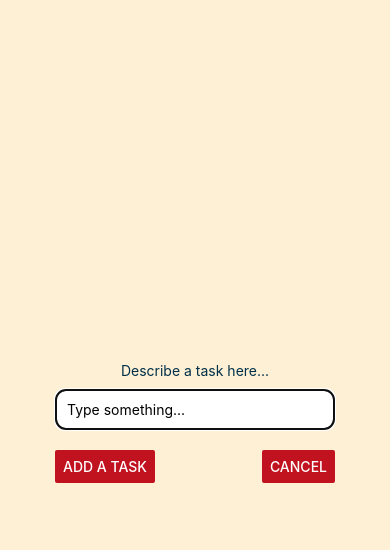
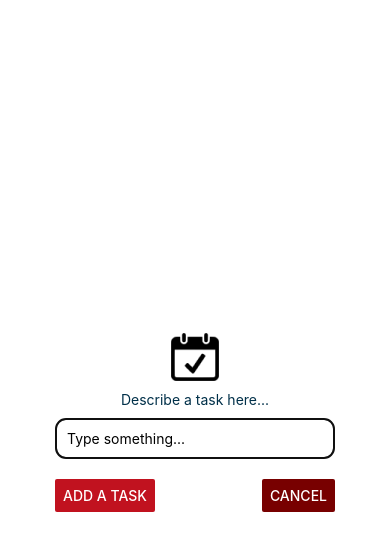
Before and after one commit to memphis35/react-native-to-do, a React Native app: screen / in a window 390 px wide. Both pictures are taken after a click on the button "ADD A NEW TASK". Shown: the top 550 px of the page. Built offline with nearby package versions, Linux system fonts and the light colour scheme.

Commit message:
Add final touches: change Cancel color, add StatusBar, add calendar icon to modal window

```diff
--- a/App.js
+++ b/App.js
@@ -1,5 +1,6 @@
 import { useState } from "react";
 import { View, Button } from "react-native";
+import { StatusBar } from "expo-status-bar";
 import AppHeader from "./components/AppHeader";
 import TaskInput from "./components/TaskInput";
 import TaskList from "./components/TaskList";
@@ -18,11 +19,14 @@ export default function App() {
   };
 
   return (
+    <>
+      <StatusBar style="dark" />
       <View style={{ flex: 1, backgroundColor: "#fdf0d5" }}>
         <AppHeader />
         <Button title="Add a new task" onPress={addNewTaskHandler} color={"#c1121f"} />
         <TaskInput addTask={addTask} isModalVisible={isModalVisible} setModalVisible={setModalVisible} />
         <TaskList tasks={tasks} onDeleteTask={deleteTask} />
       </View>
+    </>
   );
 }
--- a/app.json
+++ b/app.json
@@ -5,6 +5,7 @@
     "version": "1.0.0",
     "orientation": "portrait",
     "icon": "./assets/icon.png",
+    "backgroundColor": "#fdf0d5",
     "userInterfaceStyle": "light",
     "newArchEnabled": true,
     "splash": {
--- a/components/TaskInput.js
+++ b/components/TaskInput.js
@@ -1,5 +1,5 @@
 import { useState } from "react";
-import { View, Text, TextInput, Button, Modal, StyleSheet } from "react-native";
+import { View, Text, TextInput, Button, Modal, Image, StyleSheet } from "react-native";
 
 function TaskInput({ addTask, isModalVisible, setModalVisible }) {
   const [text, setText] = useState("");
@@ -27,6 +27,7 @@ function TaskInput({ addTask, isModalVisible, setModalVisible }) {
   return (
     <Modal visible={isModalVisible} animationType="slide">
       <View style={styles.modalWindowWrapper}>
+        <Image source={require("../assets/images/calendar.png")} />
         <Text style={{ color: "#003049" }}>Describe a task here...</Text>
         <View style={styles.inputContainer}>
           <TextInput
@@ -37,7 +38,7 @@ function TaskInput({ addTask, isModalVisible, setModalVisible }) {
           />
           <View style={styles.buttons}>
             <Button title="Add a task" color="#c1121f" onPress={onAddTaskHandler} />
-            <Button title="Cancel" color="#c1121f" onPress={onCancelTaskHandler} />
+            <Button title="Cancel" color="#780000" onPress={onCancelTaskHandler} />
           </View>
         </View>
       </View>
@@ -54,7 +55,6 @@ const styles = StyleSheet.create({
     justifyContent: "center",
     padding: 20,
     rowGap: 10,
-    backgroundColor: "#fdf0d5",
   },
   inputContainer: {
     width: "80%",
```
Also changed, not shown: assets/images/calendar.png (added), assets/images/trash.png (deleted). Lines whose indentation alone changed are shown as unchanged.
